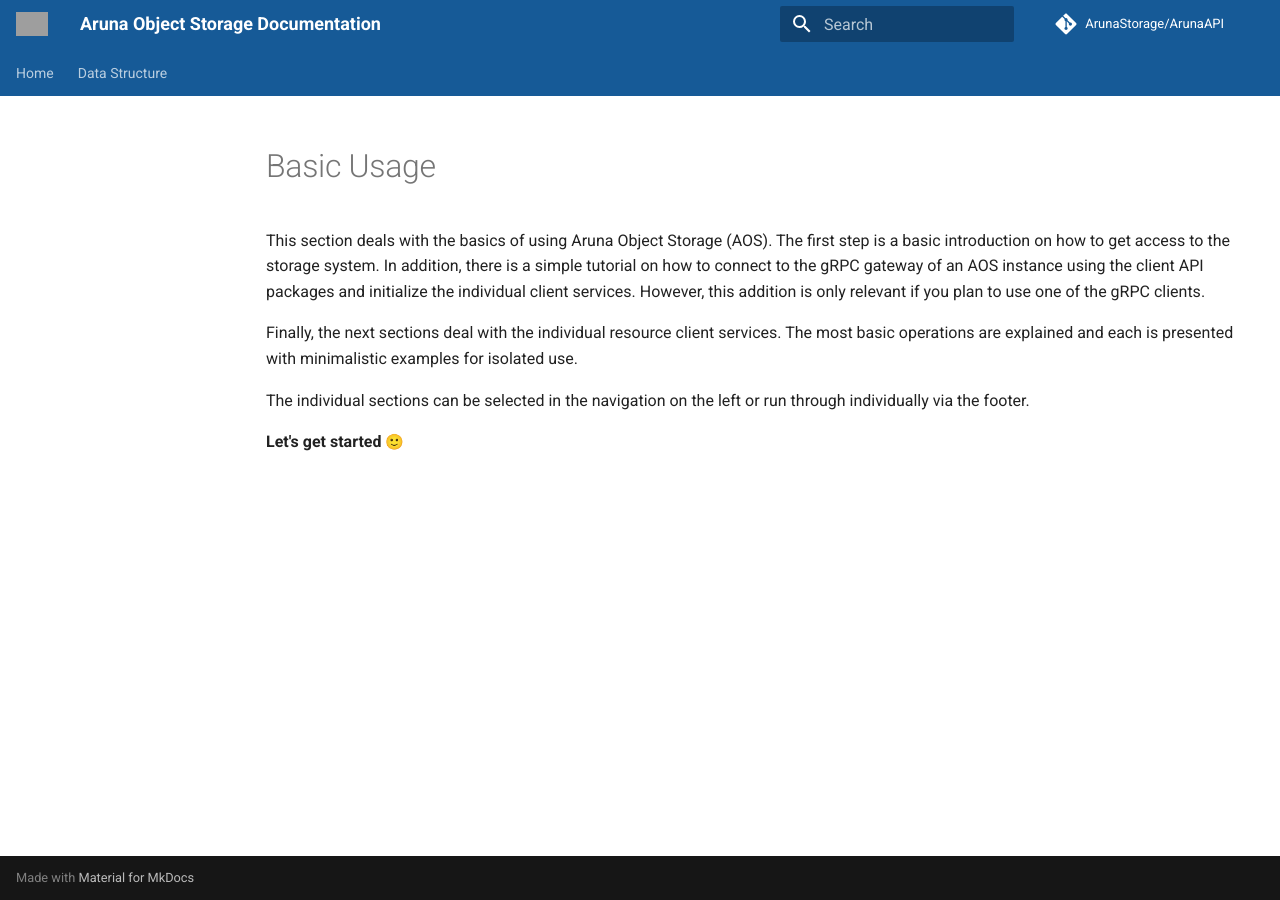
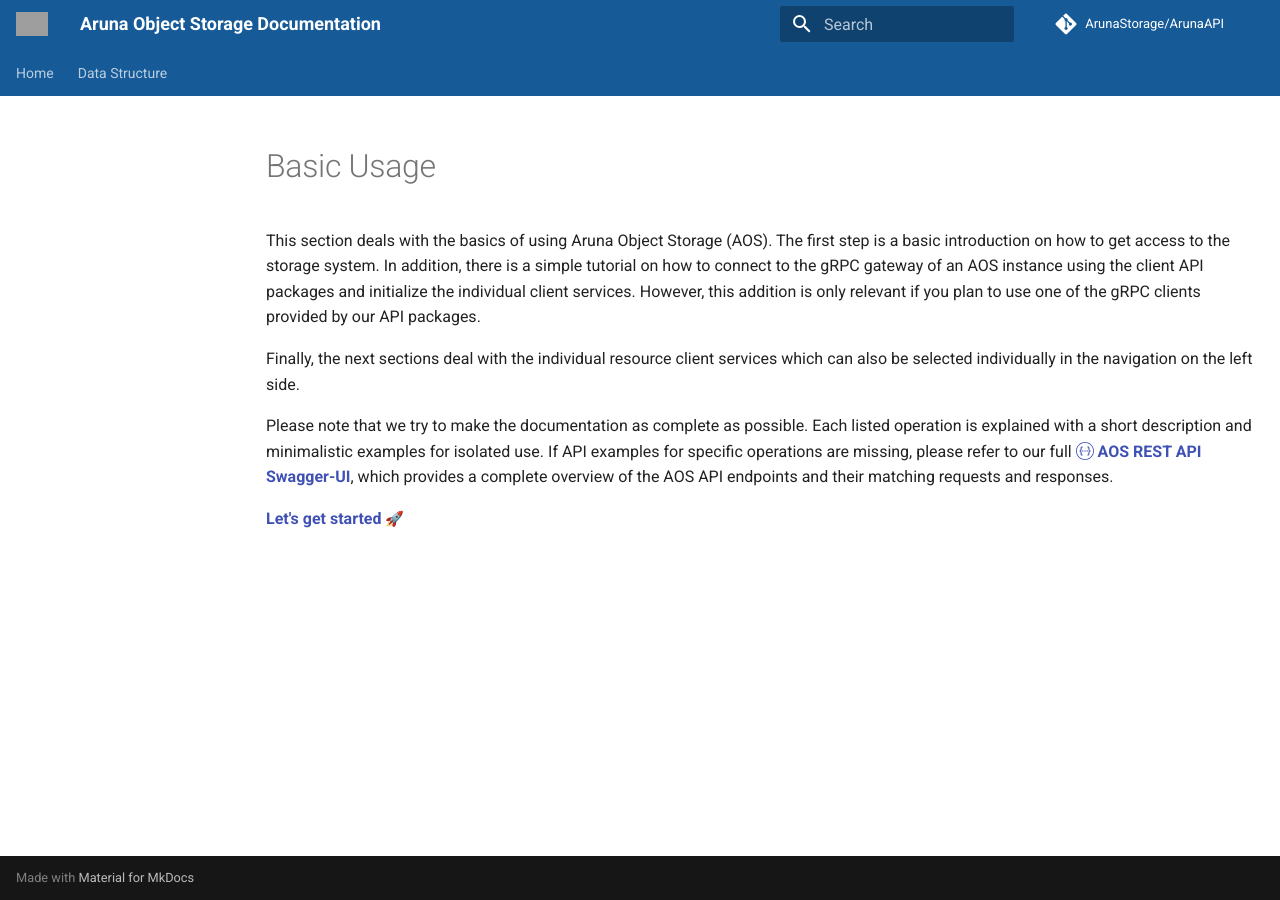
Before and after one commit to ArunaStorage/documentation, an MkDocs documentation site: the page built from docs/get_started/basic_usage/00_index.md, in a window 1280 px wide. Built offline with MkDocs 1.6.1 and Material for MkDocs 9.7.7, drawn with Linux system fonts in a browser that asks for light colours; emoji names are drawn with the system emoji font; comment, search, counter and statistics services are not loaded; the version menu is left out; grey boxes are pictures that could not be loaded.

Commit message:
docs: Updated 'Getting Started' introduction

```diff
--- a/docs/get_started/basic_usage/00_index.md
+++ b/docs/get_started/basic_usage/00_index.md
@@ -4,11 +4,83 @@
 This section deals with the basics of using Aruna Object Storage (AOS).
 The first step is a basic introduction on how to get access to the storage system.
 In addition, there is a simple tutorial on how to connect to the gRPC gateway of an AOS instance using the client API packages and initialize the individual client services.
-However, this addition is only relevant if you plan to use one of the gRPC clients.
+However, this addition is only relevant if you plan to use one of the gRPC clients provided by our API packages.
 
-Finally, the next sections deal with the individual resource client services.
-The most basic operations are explained and each is presented with minimalistic examples for isolated use.
+Finally, the next sections deal with the individual resource client services which can also be selected individually in the navigation on the left side.
 
-The individual sections can be selected in the navigation on the left or run through individually via the footer.
+Please note that we try to make the documentation as complete as possible. Each listed operation is explained with a short description and minimalistic examples for isolated use. If API examples for specific operations are missing, please refer to our full [**:simple-swagger: AOS REST API Swagger-UI**](https://api.aruna-storage.org/swagger-ui/){:target="_blank"}, which provides a complete overview of the AOS API endpoints and their matching requests and responses.
 
-**Let's get started :slightly_smiling_face:**
+[**Let's get started :rocket:**](01_Get-Storage-Access.md)
+
+<!--
+## Sections Overview
+
+<div class="flex-container" markdown>
+  <div class="flex-item" id="iconbox" markdown>
+**:material-account-lock-open: Storage Access**
+
+How to get storage access, create a client connection and register a user account.
+  </div>
+  <div class="flex-item" id="iconbox" markdown>
+**:simple-jsonwebtokens: Authorization/Tokens**
+
+Learn about API tokens, how to create them and handle permissions.
+  </div>
+  <div class="flex-item" id="iconbox" markdown>
+**:material-creative-commons:** **Licenses**
+
+Lorem Ipsum Dolor
+  </div>
+  <div class="flex-item" id="iconbox" markdown>
+**:material-folder-multiple-outline: Projects**
+
+Lorem Ipsum Dolor
+  </div>
+</div>
+
+<div class="flex-container" markdown>
+  <div class="flex-item" id="iconbox" markdown>
+**:material-folder-outline: Collections**
+
+How to get storage access, create a client connection and register a user account.
+  </div>
+  <div class="flex-item" id="iconbox" markdown>
+**:material-file-document-multiple-outline: Datasets**
+
+Learn about API tokens, how to create them and handle permissions.
+  </div>
+  <div class="flex-item" id="iconbox" markdown>
+**:material-file-document-outline:** **Objects**
+
+Lorem Ipsum Dolor
+  </div>
+  <div class="flex-item" id="iconbox" markdown>
+**:material-graph: Relations**
+
+Lorem Ipsum Dolor
+  </div>
+</div>
+
+<div class="flex-container" markdown>
+  <div class="flex-item" id="iconbox" markdown>
+**:material-message-outline: Notifications**
+
+How to get storage access, create a client connection and register a user account.
+  </div>
+  <div class="flex-item" id="iconbox" markdown>
+**:material-information-outline: Server Info**
+
+Learn about API tokens, how to create them and handle permissions.
+  </div>
+  <div class="flex-item" id="iconbox" markdown>
+**:simple-amazons3:** **S3 Interface**
+
+Lorem Ipsum Dolor
+  </div>
+  <div class="flex-item" id="iconbox" markdown>
+**:material-file-search-outline:** **Search**
+
+Lorem Ipsum Dolor
+  </div>
+</div>
+-->
```
